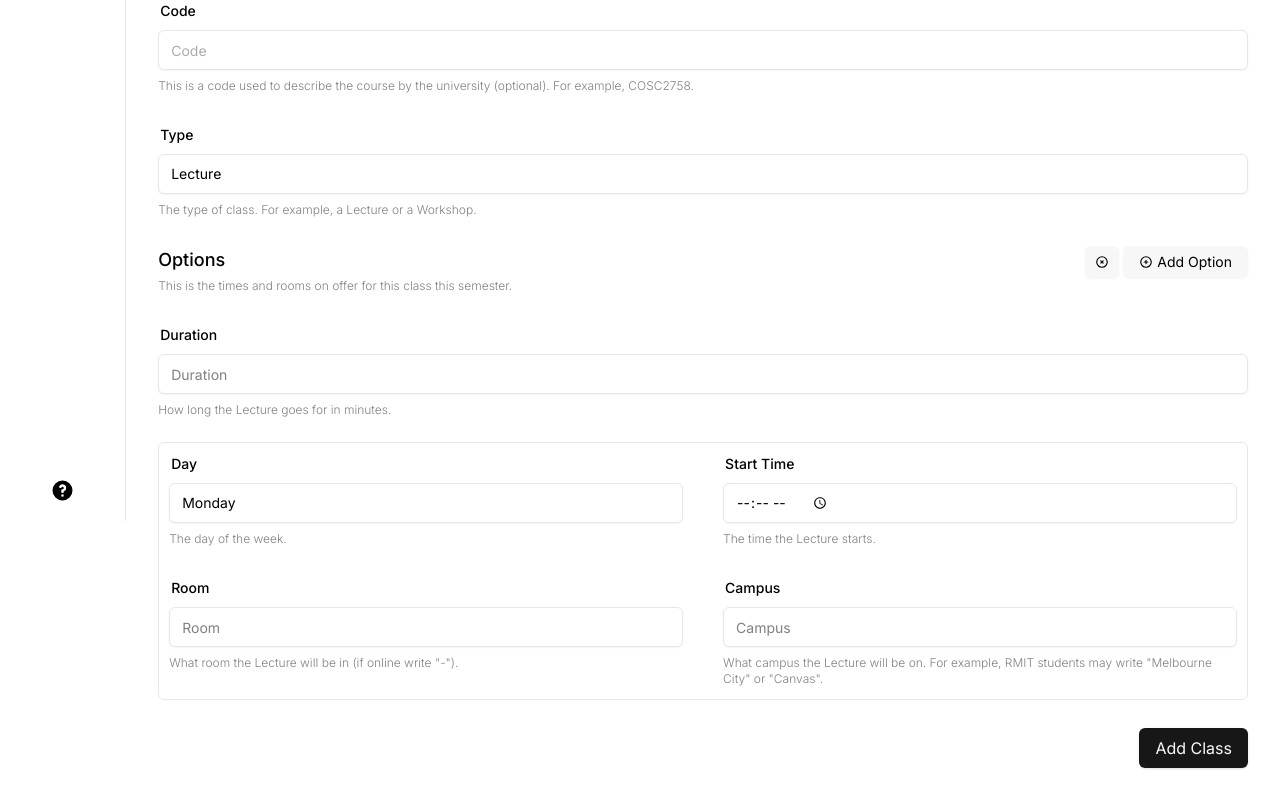
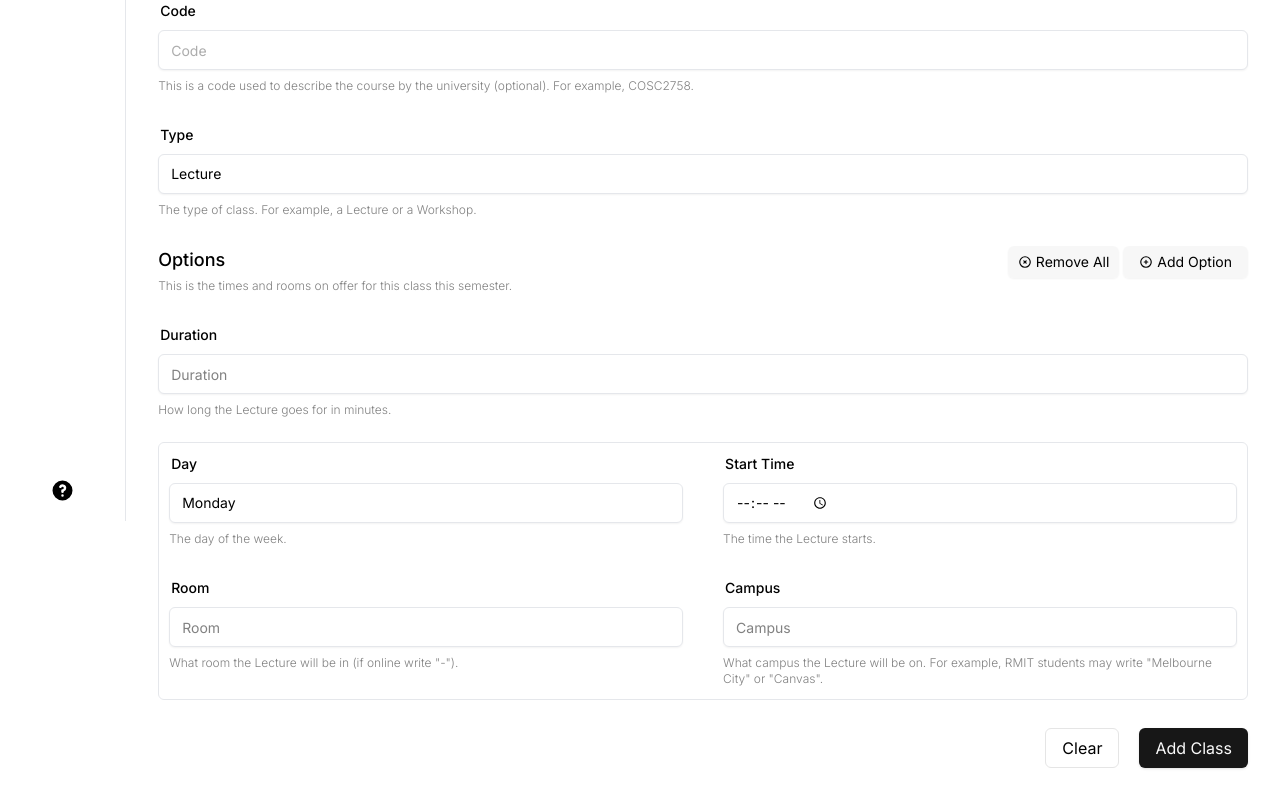
Before and after one commit to s3943811/PlanMyTimetable, a Next.js app: page /classes/add/manual in a window 1280 px wide. Shown: the part 279-1079 px from the top of the page. Built offline with nearby package versions, Linux system fonts and the light colour scheme.

Commit message:
Refactor ClassForm component to remove all fields

```diff
--- a/src/app/classes/ClassForm.tsx
+++ b/src/app/classes/ClassForm.tsx
@@ -154,7 +154,6 @@ export default function ClassForm() {
           </p>
         </div>
         <div className=" inline-flex gap-1">
-          <Tooltip message={"Remove all"}>
           <Button
             variant="secondaryIcon"
             type="button"
@@ -164,9 +163,9 @@ export default function ClassForm() {
               }
             }}
           >
-              <HiOutlineXCircle />
+            <HiOutlineXCircle /> Remove All
           </Button>
-          </Tooltip>
+
           <Button
             variant="secondary"
             type="button"
@@ -224,6 +223,9 @@ export default function ClassForm() {
         ))}
       </div>
       <div className="ml-auto space-x-5">
+        <Button variant="outlineLarge" type="reset">
+          Clear
+        </Button>
         <Button variant="normalLarge">Add Class</Button>
       </div>
     </form>
```
Lines whose indentation alone changed are shown as unchanged.
